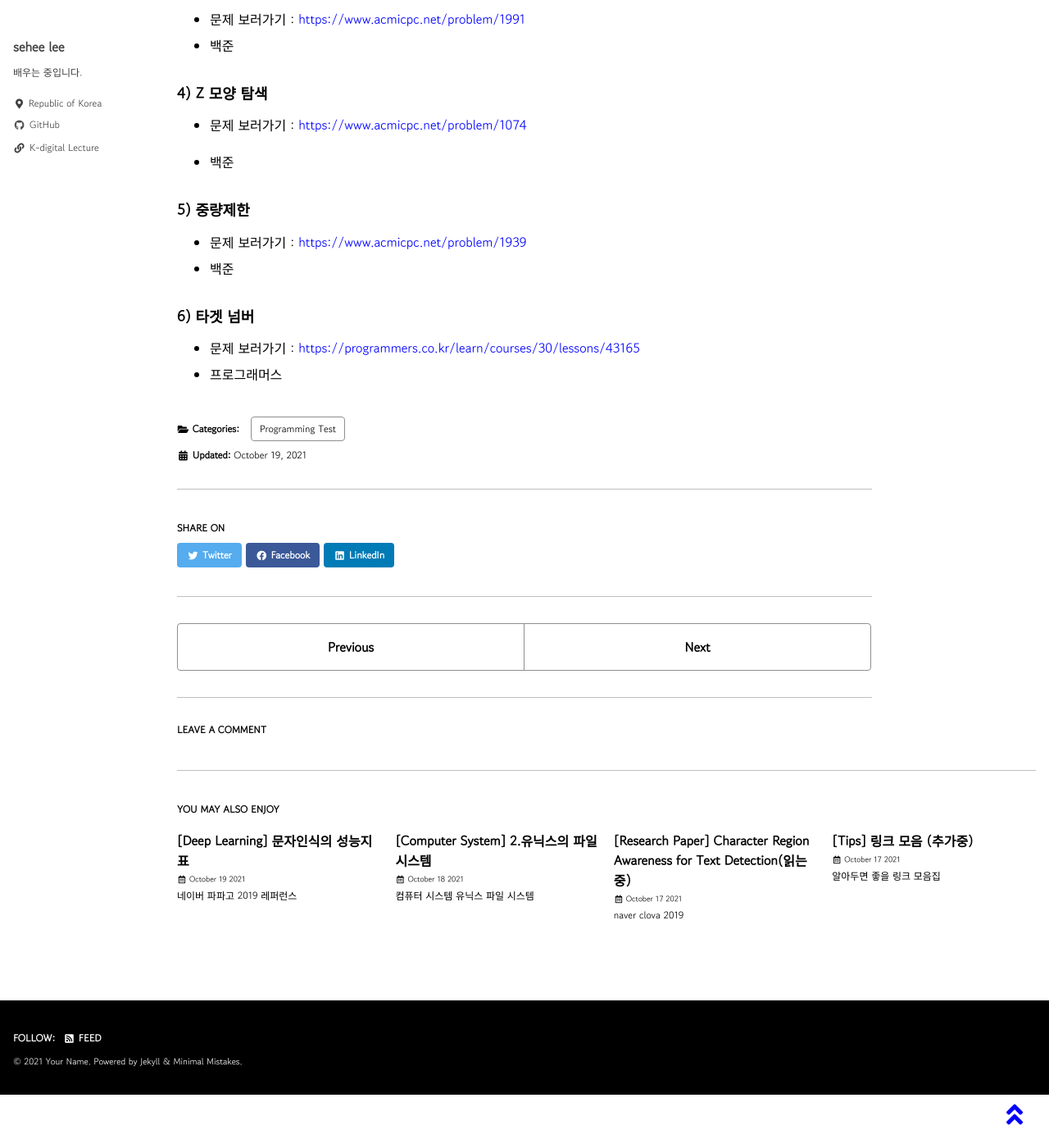
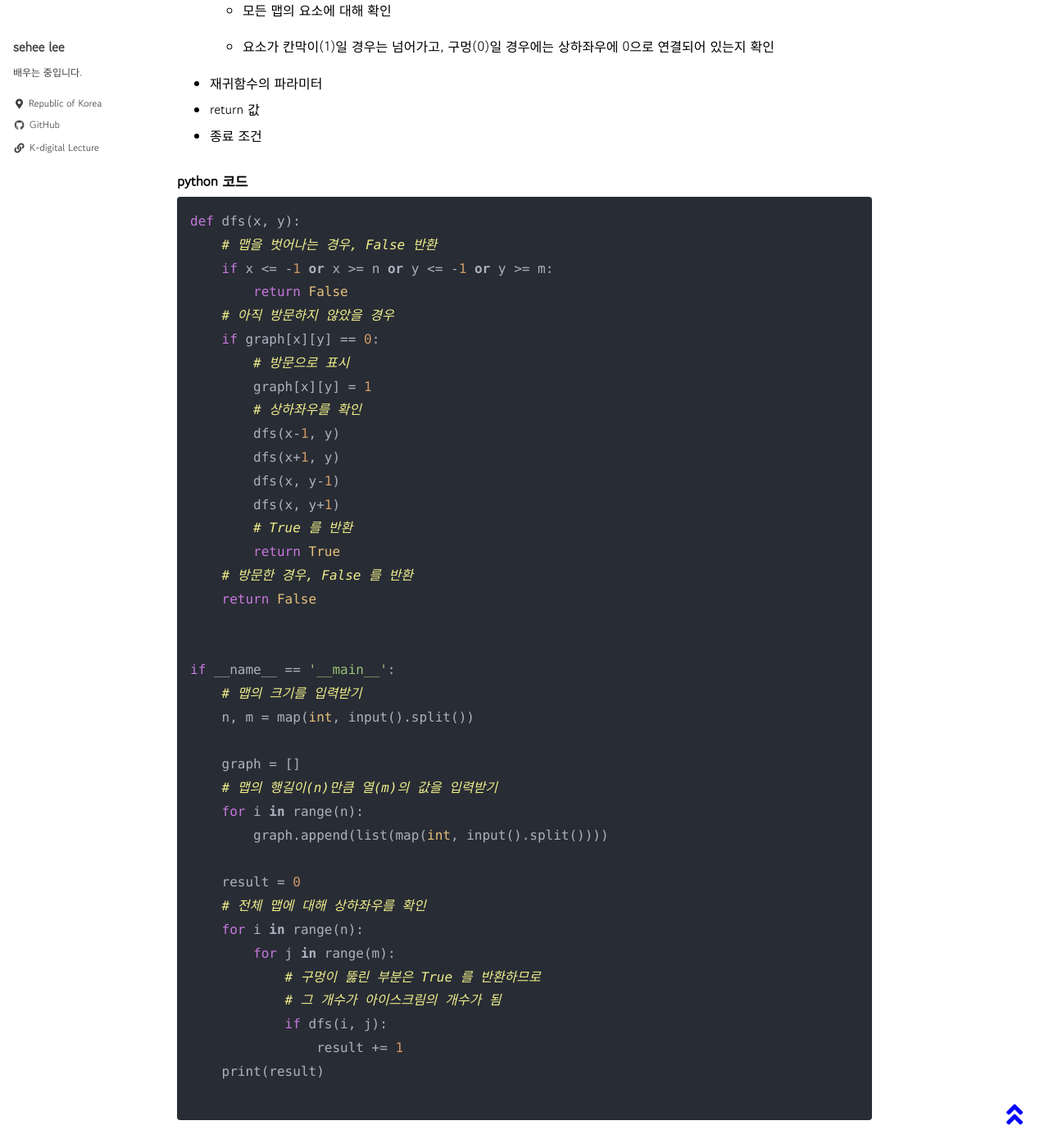
Before and after one commit to 2SEHI/2SEHI.github.io, a Jekyll site: the page built from _posts/2021-10-18-81_Programming_Test.md, in a window 1280 px wide and 1400 px high, scrolled down 6087 px. Shown: the whole window at 82% size. Built offline with Jekyll 4.4.1, drawn with Linux system fonts in a browser that asks for light colours; cached includes are drawn as plain includes; some web fonts are replaced; some of the changed text lies outside the part shown.

Commit message:
[포스팅]얼음파먹기 소스코드

````diff
--- a/_posts/2021-10-18-81_Programming_Test.md
+++ b/_posts/2021-10-18-81_Programming_Test.md
@@ -22,7 +22,7 @@ categories:
 - 2차원 배열로 그래프의 연결 관계를 표현하는 방식
 
 - 모든 관계를 저장하므로 노드 개수가 많을수록 메모리 낭비가 심합니다
-- 노드의 연결 확인 속도는 빠릅니다.
+- 노드의 연결 확인 속도는 빠릅니다
 
 ```python
 INF = 999999999
@@ -231,6 +231,71 @@ bfs(graph, 1, visited)
 
 
 
+#### 풀이방법
+
+- 알고리즘
+
+  - 0 : 구멍이 뚫린 부분이고, 1 : 칸막이
+
+  - 모든 맵의 요소에 대해 확인
+
+  - 요소가 칸막이(1)일 경우는 넘어가고, 구멍(0)일 경우에는 상하좌우에 0으로 연결되어 있는지 확인
+
+
+
+- 재귀함수의 파라미터
+- return 값
+- 종료 조건
+
+
+
+
+
+#### python 코드
+
+```python
+def dfs(x, y):
+    # 맵을 벗어나는 경우, False 반환
+    if x <= -1 or x >= n or y <= -1 or y >= m:
+        return False
+    # 아직 방문하지 않았을 경우
+    if graph[x][y] == 0:
+        # 방문으로 표시
+        graph[x][y] = 1
+        # 상하좌우를 확인
+        dfs(x-1, y)
+        dfs(x+1, y)
+        dfs(x, y-1)
+        dfs(x, y+1)
+        # True 를 반환
+        return True
+    # 방문한 경우, False 를 반환
+    return False
+
+
+if __name__ == '__main__':
+    # 맵의 크기를 입력받기
+    n, m = map(int, input().split())
+
+    graph = []
+    # 맵의 행길이(n)만큼 열(m)의 값을 입력받기
+    for i in range(n):
+        graph.append(list(map(int, input().split())))
+
+    result = 0
+    # 전체 맵에 대해 상하좌우를 확인
+    for i in range(n):
+        for j in range(m):
+            # 구멍이 뚫린 부분은 True 를 반환하므로
+            # 그 개수가 아이스크림의 개수가 됨
+            if dfs(i, j):
+                result += 1
+    print(result)
+
+```
+
+
+
 ### 2) 미로 탈출
 
 - 이것이 코딩테스트다
````
